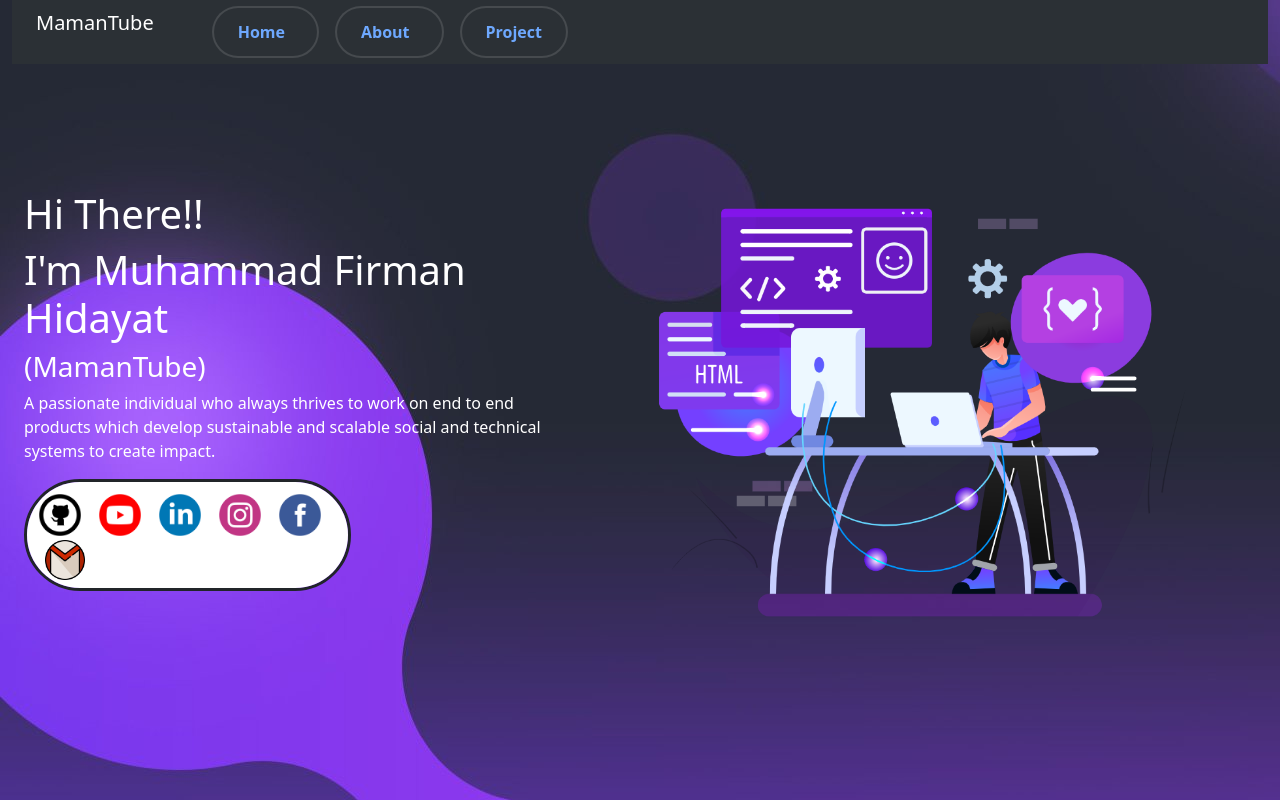
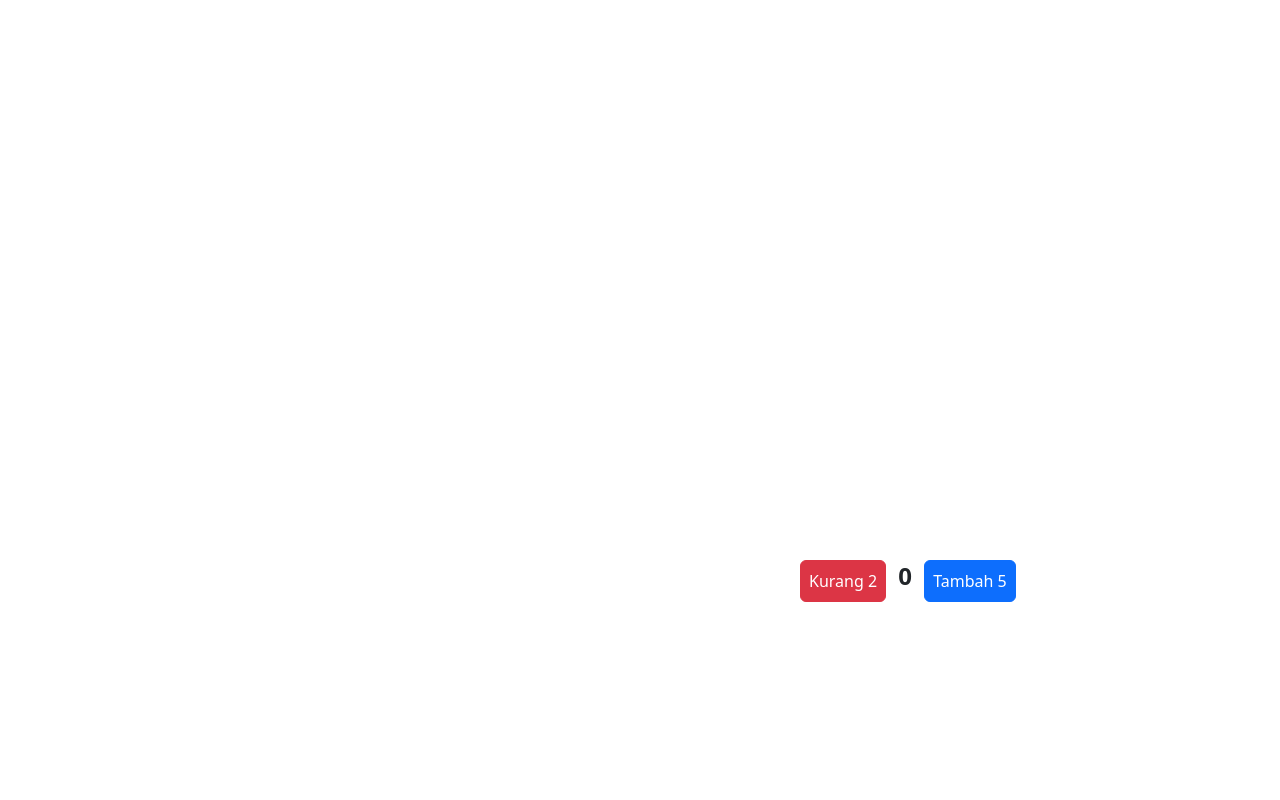
Before and after one commit to mamantube/eduwork-react-vite, a React (Vite) app: page / in a window 1280 px wide. Built offline with nearby package versions, Linux system fonts and the light colour scheme; a web font is replaced by a local one.

Commit message:
add redux

```diff
--- a/package.json
+++ b/package.json
@@ -24,7 +24,9 @@
     "react-bootstrap": "^2.9.1",
     "react-dom": "^18.2.0",
     "react-icons": "^4.12.0",
+    "react-redux": "^9.0.2",
     "react-router-dom": "^6.20.1",
+    "redux": "^5.0.0",
     "sort-by": "^1.2.0"
   },
   "devDependencies": {
--- a/src/App.jsx
+++ b/src/App.jsx
@@ -1,9 +1,11 @@
 // import Header from "./components/Header";
 // import NewsContainer from "./functionalcomponent/NewsContainer"
 // import NewsPortal from "./classcomponents/NewsPortal"
-import { Container, Nav, Navbar, Row,Col } from "react-bootstrap";
-import { Link, Outlet } from "react-router-dom";
-import "./assets/pagescss/App.css";
+// import { Container, Nav, Navbar, Row,Col } from "react-bootstrap";
+// import { Link, Outlet } from "react-router-dom";
+// import "./assets/pagescss/App.css";
+import Redux from "./redux";
+
 
 
 
@@ -12,41 +14,44 @@ function App() {
 
 
   return (
-    <Container fluid>
-      <Navbar bg="dark" data-bs-theme="dark" expand="lg" className="bg-body-tertiary">
-        <Row className="d-flex justify-content-between">
-          <Col className="ms-4">
-            <Navbar.Brand href="#home">MamanTube</Navbar.Brand>
-          </Col>
-          <Col>
-            <Navbar.Toggle aria-controls="basic-navbar-nav" />
-            <Navbar.Collapse id="basic-navbar-nav">
-              <Nav className="me-auto">
-                <button className="page-button">
-                  <Link to="/" className="text-decoration-none me-2 border-primary" >
-                    <span>Home</span>
-                    <span></span>
-                  </Link>
-                </button>
-                <button className="page-button">
-                  <Link to="/about" className="text-decoration-none me-2" >
-                    <span>About</span>
-                    <span></span>
-                  </Link>
-                </button>
-                <button className="page-button">
-                  <Link to="/project" className="text-decoration-none" >
-                    <span>Project</span>
-                    <span></span>
-                  </Link>
-                </button>
-              </Nav>
-            </Navbar.Collapse>
-          </Col>
-        </Row>
-    </Navbar>
-      <Outlet />
-    </Container>
+    // <Container fluid>
+    //   <Navbar bg="dark" data-bs-theme="dark" expand="lg" className="bg-body-tertiary">
+    //     <Row className="d-flex justify-content-between">
+    //       <Col className="ms-4">
+    //         <Navbar.Brand href="#home">MamanTube</Navbar.Brand>
+    //       </Col>
+    //       <Col>
+    //         <Navbar.Toggle aria-controls="basic-navbar-nav" />
+    //         <Navbar.Collapse id="basic-navbar-nav">
+    //           <Nav className="me-auto">
+    //             <button className="page-button">
+    //               <Link to="/" className="text-decoration-none me-2 border-primary" >
+    //                 <span>Home</span>
+    //                 <span></span>
+    //               </Link>
+    //             </button>
+    //             <button className="page-button">
+    //               <Link to="/about" className="text-decoration-none me-2" >
+    //                 <span>About</span>
+    //                 <span></span>
+    //               </Link>
+    //             </button>
+    //             <button className="page-button">
+    //               <Link to="/project" className="text-decoration-none" >
+    //                 <span>Project</span>
+    //                 <span></span>
+    //               </Link>
+    //             </button>
+    //           </Nav>
+    //         </Navbar.Collapse>
+    //       </Col>
+    //     </Row>
+    // </Navbar>
+    //   <Outlet />
+    // </Container>
+    <div>
+      <Redux />
+    </div>
   )
 }
 
--- /dev/null
+++ b/src/app/features/counter/reducer.js
@@ -0,0 +1,21 @@
+let initialState = {
+    count: 0
+}
+
+const CounterReducer = (state = initialState, action) => {
+    switch(action.type) {
+        case "INC" :
+            return {
+                ...state,
+                count: state.count +  action.value
+            }
+        case "DEC" :
+            return {
+                count: state.count - action.value
+            }
+        default:
+            return state
+    }
+}
+
+export default CounterReducer;
--- /dev/null
+++ b/src/app/store.js
@@ -0,0 +1,12 @@
+import { combineReducers, createStore } from "redux";
+import CounterReducer from "./features/counter/reducer";
+
+
+let rootReducers = combineReducers({
+    counter: CounterReducer
+});
+
+
+
+let store = createStore(rootReducers);
+export default store;
--- a/src/main.jsx
+++ b/src/main.jsx
@@ -4,7 +4,7 @@ import ReactDOM from 'react-dom/client'
 import 'bootstrap/dist/css/bootstrap.min.css';
 import { RouterProvider} from "react-router-dom";
 import router from "./router/index"
-import './index.css';
+// import './index.css';
 
 
 ReactDOM.createRoot(document.getElementById('root')).render(
--- /dev/null
+++ b/src/redux/components/Counter.jsx
@@ -0,0 +1,17 @@
+import { Button } from "react-bootstrap";
+import { useSelector, useDispatch } from "react-redux"
+
+
+const Counter = () => {
+    let {count} = useSelector(state => state.counter);
+    const dispatch = useDispatch();
+    return (
+        <div style={{ paddingLeft: "100vh", paddingTop: "45vh"}}>
+            <Button className="h-100 p-2" variant="danger" onClick={() => dispatch({type: "DEC", value: 2})}>Kurang 2</Button>
+            {" "} <span className="ms-2 me-2 fw-bold fs-4">{count}</span> {" "}
+            <Button className="p-2 h-100"variant="primary" onClick={() => dispatch({type: "INC", value: 5})}>Tambah 5</Button>
+        </div>
+    );
+}
+
+export default Counter;
--- /dev/null
+++ b/src/redux/index.jsx
@@ -0,0 +1,15 @@
+import { Provider } from "react-redux";
+import Counter from "./components/Counter";
+import store from "../app/store"
+
+const Redux = () => {
+    return (
+        <div style={{ height: "100vh", alignContent: "center"}}>
+            <Provider store={store}>
+                <Counter />
+            </Provider>
+        </div>
+    );
+}
+
+export default Redux;
```
Also changed, not shown: src/app/features/counter/actions.js (added), src/app/features/counter/constant.js (added), src/app/index.js (added), 1 other file (tests, documents, lock files or other folders).
